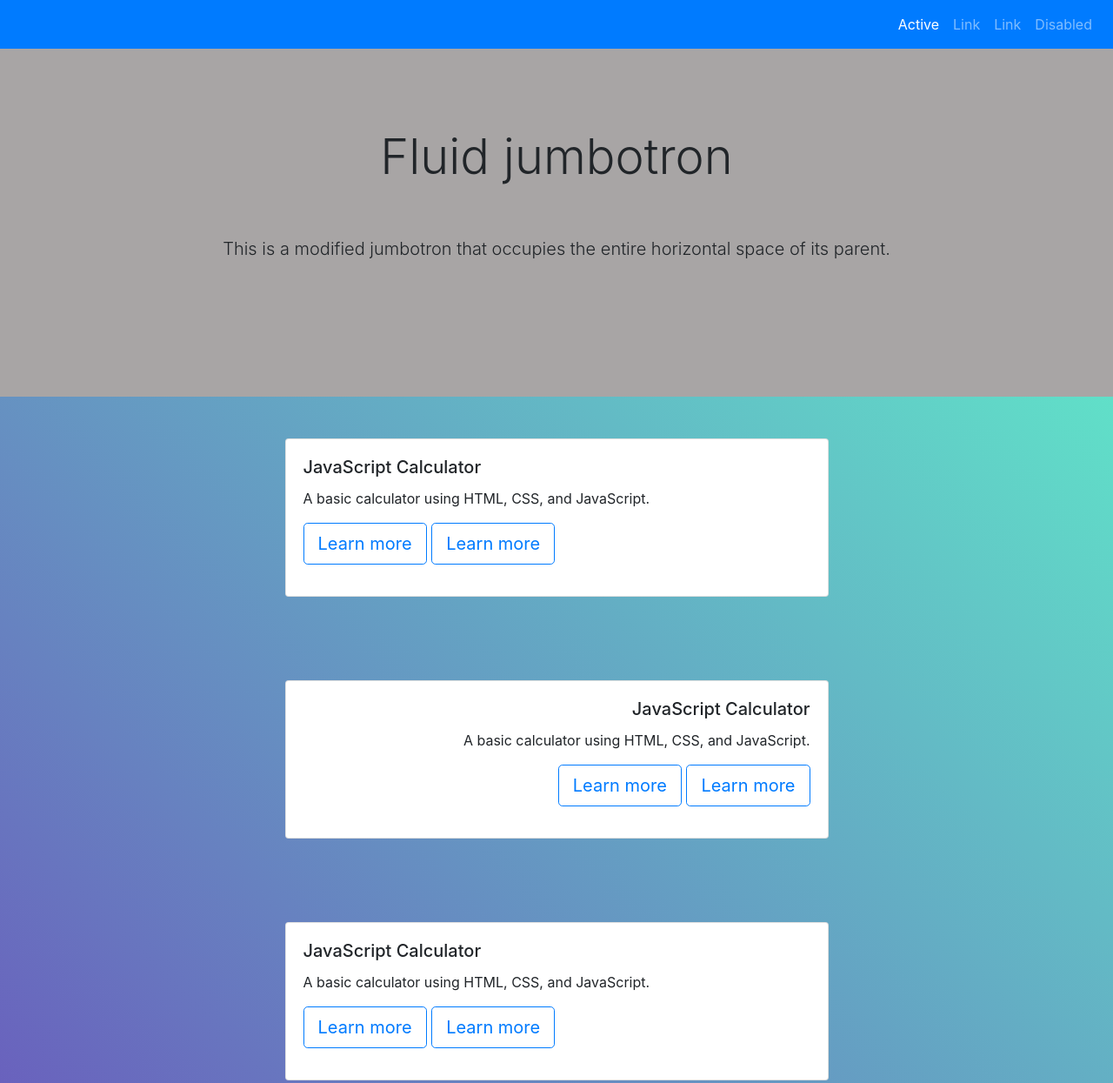
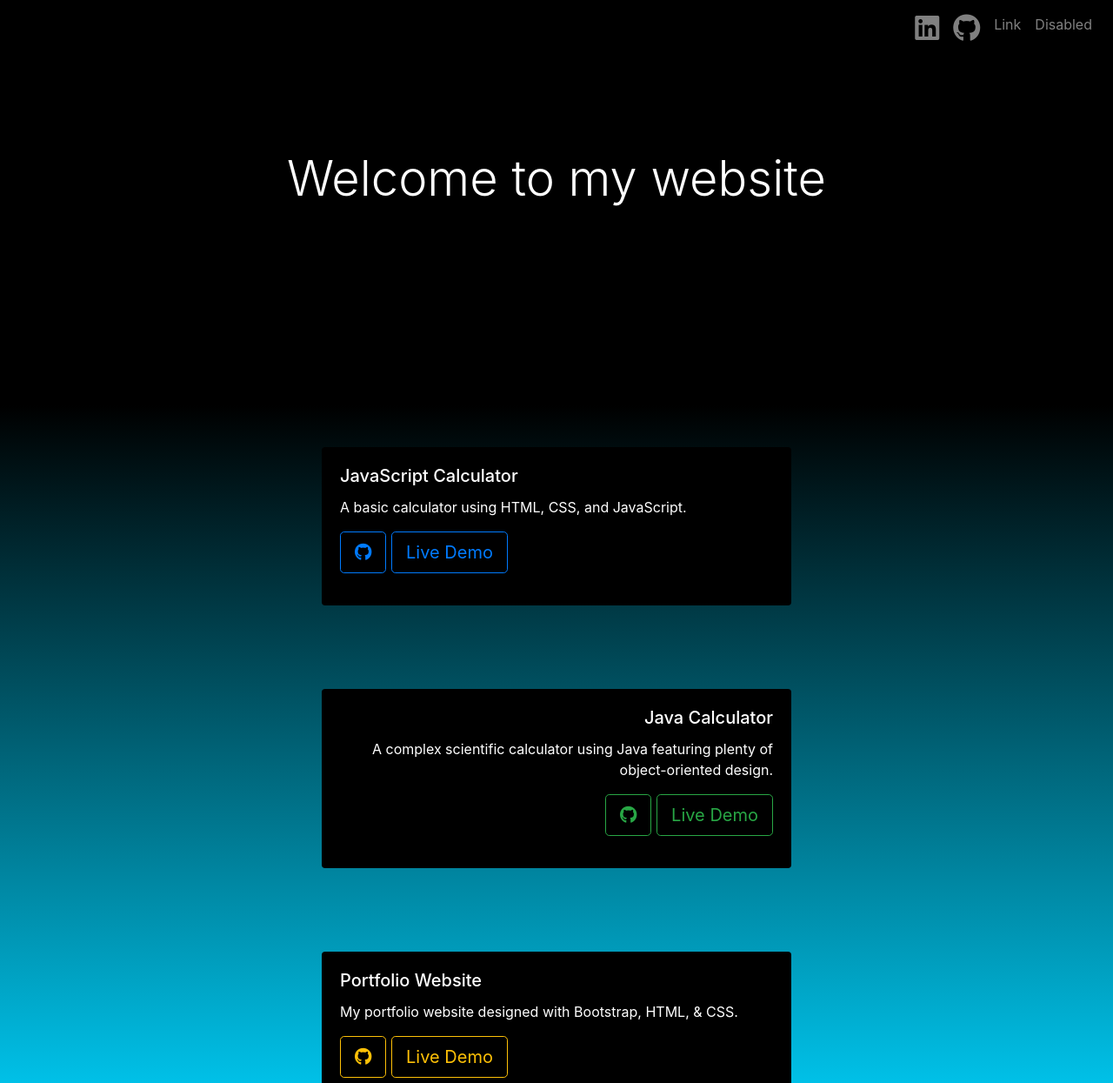
Before and after one commit to TristanRoss/New-Portfolio, a website: page src/index.html in a window 1280 px wide. Shown: the top 1245 px of the page at 87% size. Drawn offline with Linux system fonts and the light colour scheme.

Commit message:
Some more progress was made

```diff
--- a/src/index.html
+++ b/src/index.html
@@ -5,6 +5,7 @@
     <title>Tristan Ross Portfolio</title>
     <meta http-equiv="x-ua-compatible" content="ie=edge">
     <meta name="viewport" content="width=device-width, initial-scale=1.0" />
+
 
     <link rel="stylesheet" href="https://fonts.googleapis.com/css?family=Raleway:400,800">
     <link rel="stylesheet" href="/css/bootstrap.css">
@@ -14,23 +15,23 @@
 <body>
 
     <div class="container-fullwidth">
-        <nav class="navbar navbar-expand-lg navbar-dark bg-primary">
+        <nav class="navbar navbar-expand-lg navbar-dark" style="background-color: black;">
             <button class="navbar-toggler" type="button" data-toggle="collapse" data-target="#navbarSupportedContent">
                 <span class="navbar-toggler-icon"></span>
             </button>
             <div class="collapse navbar-collapse" id="navbarSupportedContent">
                 <ul class="navbar-nav ml-auto">
                     <li class="nav-item">
-                        <a class="nav-link active" href="#">Active</a>
+                        <a class="nav-link" href="#" id="first"><i class="fab fa-linkedin fa-2x"></i></a>
                     </li>
                     <li class="nav-item">
-                        <a class="nav-link" href="#">Link</a>
+                        <a class="nav-link" href="#" id="second"><i class="fab fa-github fa-2x"></i></a>
                     </li>
                     <li class="nav-item">
-                        <a class="nav-link" href="#">Link</a>
+                        <a class="nav-link" href="#" id="third">Link</a>
                     </li>
                     <li class="nav-item">
-                        <a class="nav-link" href="#">Disabled</a>
+                        <a class="nav-link" href="#" id="fourth">Disabled</a>
                     </li>
                 </ul>
             </div>
@@ -38,25 +39,24 @@
     </div>
 
 
-    <div class="jumbotron jumbotron-fluid vertical-center mb-0">
+    <div class="jumbotron vertical-center mb-0">
         <div class="container">
-            <h1 class="display-4 text-center">Fluid jumbotron</h1>
-            <p class="lead text-center p-5">This is a modified jumbotron that occupies the entire horizontal space of
-                its parent.</p>
+            <h1 class="display-4 text-center">Welcome to my website</h1>
+            <p class="lead text-center p-5"></p>
         </div>
     </div>
 
     <div class="wrapper">
-        <!-- <div class="container"> -->
+        <div class="container">
             <div class="row justify-content-center">
                 <div class="col-sm-12 col-md-6">
                     <div class="card my-5">
                         <div class="card-body text-left">
                             <h5 class="card-title">JavaScript Calculator</h5>
-                        <p class="card-text">A basic calculator using HTML, CSS, and JavaScript. </p>
+                            <p class="card-text">A basic calculator using HTML, CSS, and JavaScript.</p>
                             <p class="lead">
-                            <a class="btn btn-outline-primary btn-lg" href="#" role="button">Learn more</a>
-                            <a class="btn btn-outline-primary btn-lg" href="#" role="button">Learn more</a>
+                                <a class="btn btn-outline-primary btn-lg" href="https://github.com/TristanRoss/WebCalculator" role="button"><i class="fab fa-github"></i></a>
+                                <a class="btn btn-outline-primary btn-lg" href="https://tristanross.github.io/WebCalculator/" role="button">Live Demo</a>
                             </p>
                         </div>
                     </div>
@@ -66,11 +66,11 @@
                 <div class="col-sm-12 col-md-6">
                     <div class="card my-5">
                         <div class="card-body text-right">
-                        <h5 class="card-title">JavaScript Calculator</h5>
-                        <p class="card-text">A basic calculator using HTML, CSS, and JavaScript. </p>
+                            <h5 class="card-title">Java Calculator</h5>
+                            <p class="card-text">A complex scientific calculator using Java featuring plenty of object-oriented design.</p>
                             <p class="lead">
-                            <a class="btn btn-outline-primary btn-lg" href="#" role="button">Learn more</a>
-                            <a class="btn btn-outline-primary btn-lg" href="#" role="button">Learn more</a>
+                                <a class="btn btn-outline-success btn-lg" href="https://github.com/TristanRoss/JavaCalculator" role="button"><i class="fab fa-github"></i></a>
+                                <a class="btn btn-outline-success btn-lg" href="https://tristanross.github.io/javaCalculator.html" role="button">Live Demo</a>
                             </p>
                         </div>
                     </div>
@@ -80,11 +80,11 @@
                 <div class="col-sm-12 col-md-6">
                     <div class="card my-5">
                         <div class="card-body text-left">
-                        <h5 class="card-title">JavaScript Calculator</h5>
-                        <p class="card-text">A basic calculator using HTML, CSS, and JavaScript. </p>
+                            <h5 class="card-title">Portfolio Website</h5>
+                            <p class="card-text">My portfolio website designed with Bootstrap, HTML, & CSS.</p>
                             <p class="lead">
-                            <a class="btn btn-outline-primary btn-lg" href="#" role="button">Learn more</a>
-                            <a class="btn btn-outline-primary btn-lg" href="#" role="button">Learn more</a>
+                                <a class="btn btn-outline-warning btn-lg" href="https://github.com/TristanRoss/New-Portfolio" role="button"><i class="fab fa-github"></i></a>
+                                <a class="btn btn-outline-warning btn-lg" href="index.html" role="button">Live Demo</a>
                             </p>
                         </div>
                     </div>
@@ -92,7 +92,9 @@
             </div>
         </div>
     </div>
+    </div>
 
+    <script src="https://kit.fontawesome.com/ba0d5dd0c3.js"></script>
     <script src="/js/jquery.min.js"></script>
     <script src="/js/popper.min.js"></script>
     <script src="/js/bootstrap.min.js"></script>
--- a/src/scss/styles.scss
+++ b/src/scss/styles.scss
@@ -1,21 +1,27 @@
 html,
 body {
     height: 100%;
+    margin: 0;
+
 }
+
 
 .jumbotron {
     height: 50%;
     margin: 0;
-    background-color: rgb(168, 165, 165);
-}
+    background-color: black;
+    color: white;
+    border-radius: 0 !important;
 
-.card {
-    width: 100%;
 }
 
 
 
-
+.card {
+    width: 100%;
+    background-color: black;
+    color: white;
+}
 
 .right {
     border: none;
@@ -23,11 +29,12 @@ body {
 }
 
 .wrapper {
-    background: -moz-linear-gradient(45deg, rgba(42, 27, 161, 0.7), rgba(29, 210, 177, 0.7) 100%);
-    background: -webkit-linear-gradient(45deg, rgba(42, 27, 161, 0.7), rgba(29, 210, 177, 0.7) 100%);
-    background: -webkit-gradient(linear, 45deg, from(rgba(42, 27, 161, 0.7)), to(rgba(29, 210, 177, 0.7)));
-    background: -o-linear-gradient(45deg, rgba(42, 27, 161, 0.7), rgba(29, 210, 177, 0.7) 100%);
-    background: linear-gradient(to 45deg, rgba(42, 27, 161, 0.7), rgba(29, 210, 177, 0.7) 100%);
+    background: rgb(0,0,0);
+    background: -moz-linear-gradient(180deg, rgba(0,0,0,1) 0%, rgba(0,212,255,1) 100%);
+    background: -webkit-linear-gradient(180deg, rgba(0,0,0,1) 0%, rgba(0,212,255,1) 100%);
+    background: linear-gradient(180deg, rgba(0,0,0,1) 0%, rgba(0,212,255,1) 100%);
+    filter: progid:DXImageTransform.Microsoft.gradient(startColorstr="#000000",endColorstr="#00d4ff",GradientType=1);
+
 }
 
 .vertical-center {
```
Also changed, not shown: src/css/styles.css. Lines whose indentation alone changed are shown as unchanged.
